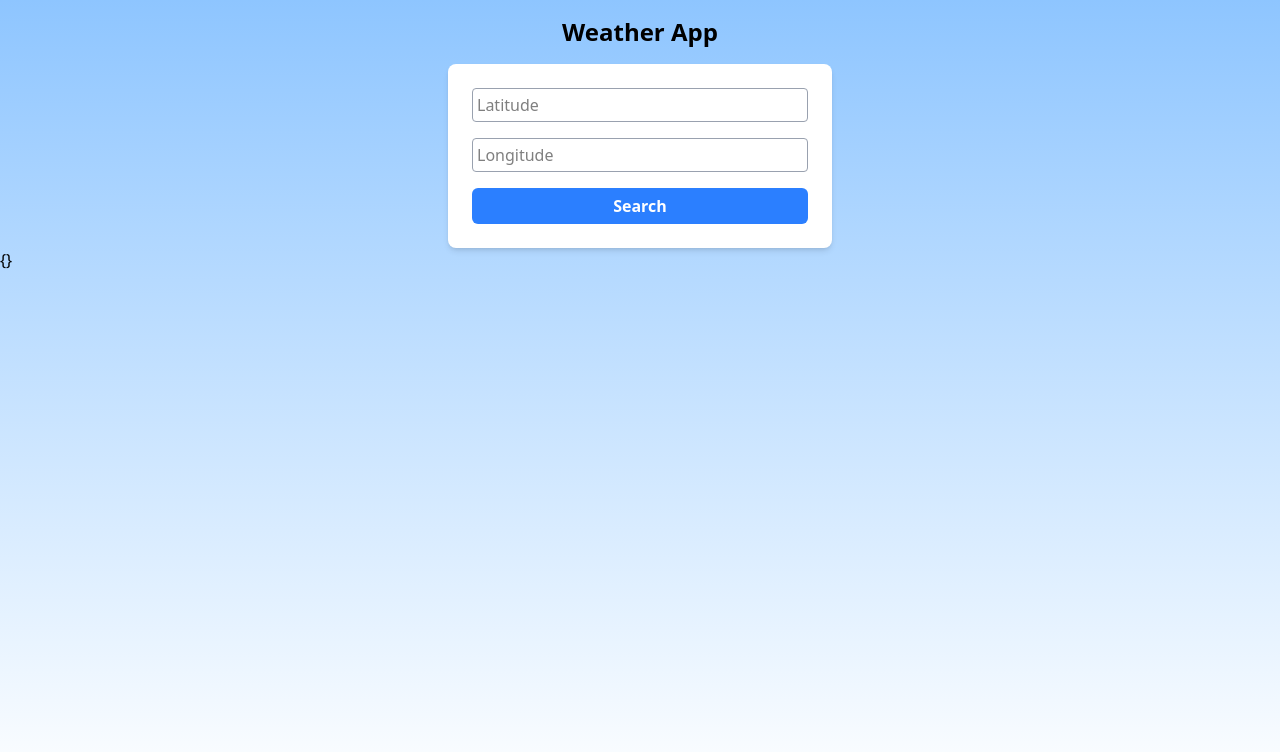
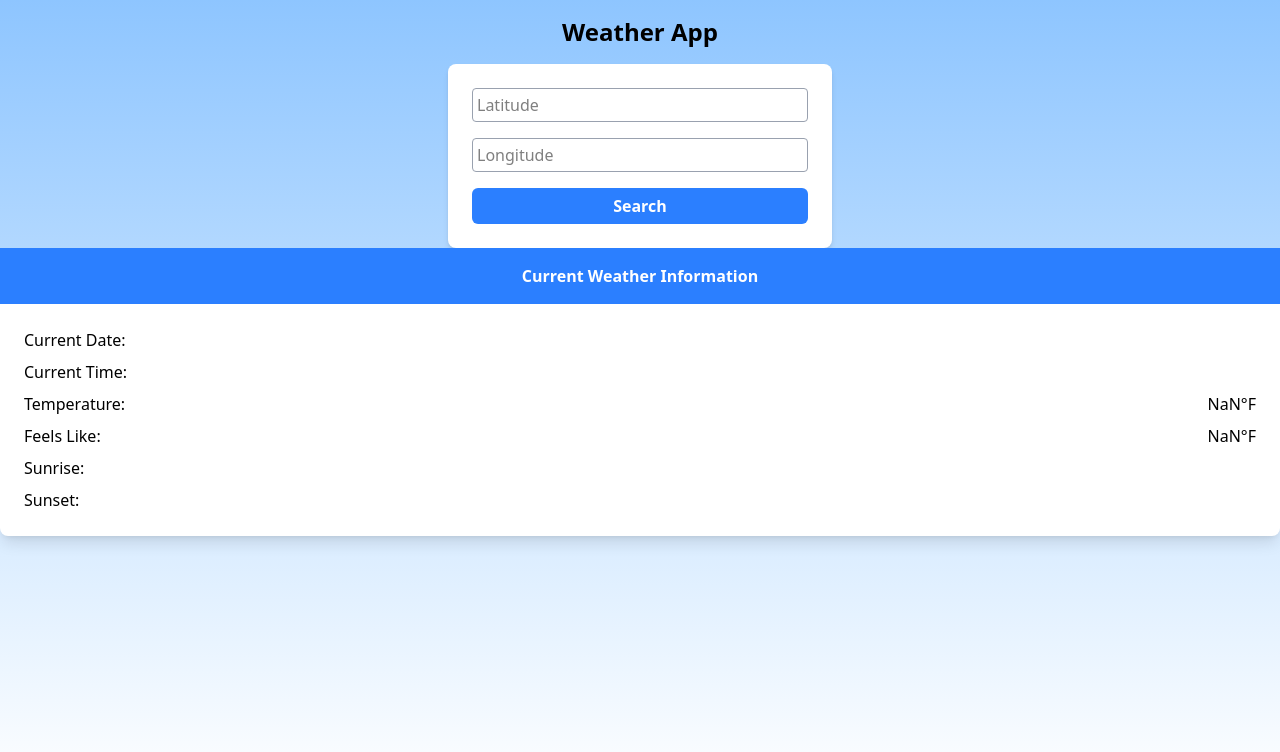
Before and after one commit to DaliborStoyanchov/react, a React (Vite) app in the folder weather-app/: page / in a window 1280 px wide. Shown: the top 752 px of the page. Built offline with nearby package versions, Linux system fonts and the light colour scheme.

Commit message:
feat: current weather ui

```diff
--- a/weather-app/src/App.tsx
+++ b/weather-app/src/App.tsx
@@ -1,6 +1,7 @@
 import Form from "./components/Form";
 import axios from "axios";
 import { useState } from "react";
+import CurrentWeatherCard from "./components/CurrentWeatherCard";
 
 const API_KEY = "651ceb7b7263ff6bcd065c9d935b4cc2";
 
@@ -10,6 +11,9 @@ const App = () => {
     longitude: 0,
   });
   const [currentData, setCurrentData] = useState({});
+  const [hourlyData, setHourlyData] = useState([]);
+  const [dailyData, setDailyData] = useState([]);
+  const [loading, setLoading] = useState(true);
 
   const handleLocationSearch = async (e: any) => {
     e.preventDefault();
@@ -18,7 +22,10 @@ const App = () => {
       https://api.openweathermap.org/data/3.0/oneca11?lat=${coordinates.latitude}&units=imperial&log=${coordinates.longitude}&appid=${API_KEY}
     `);
 
-    setCurrentData(response);
+    setCurrentData(response.data.current);
+    setHourlyData(response.data.hourly);
+    setDailyData(response.data.daily);
+    setLoading(false);
   };
 
   const handleChange = (e: any) => {
@@ -34,7 +41,8 @@ const App = () => {
           handleLocationSearch={handleLocationSearch}
         />
       </div>
-      <p> {JSON.stringify(currentData)}</p>
+      {/* {!loading && <CurrentWeatherCard weatherData={currentData} />} */}
+      <CurrentWeatherCard weatherData={currentData} />
     </div>
   );
 };
--- /dev/null
+++ b/weather-app/src/components/CurrentWeatherCard.tsx
@@ -0,0 +1,49 @@
+type CurrentWeatherCardProps = {
+  weatherData: {
+    temp: number;
+    feels_like: number;
+    dt: number;
+    sunrise: number;
+    sunset: number;
+  };
+};
+
+const CurrentWeatherCard = ({ weatherData }: CurrentWeatherCardProps) => {
+  return (
+    <div className="bg-white shadow-lg rounded-lg min-w-96">
+      <div className="bg-blue-500 text-white text-center py-4">
+        <h2 className="font-semibold">Current Weather Information</h2>
+      </div>
+      <div className="p-6">
+        <ul className="space-y-2">
+          <li className="flex justify-between">
+            <span>Current Date: </span>
+            <span>{weatherData.dt}</span>
+          </li>
+          <li className="flex justify-between">
+            <span>Current Time: </span>
+            <span>{weatherData.dt}</span>
+          </li>
+          <li className="flex justify-between">
+            <span>Temperature: </span>
+            <span>{Math.round(weatherData.temp)}°F</span>
+          </li>
+          <li className="flex justify-between">
+            <span>Feels Like: </span>
+            <span>{Math.round(weatherData.feels_like)}°F</span>
+          </li>
+          <li className="flex justify-between">
+            <span>Sunrise: </span>
+            <span>{weatherData.sunrise}</span>
+          </li>
+          <li className="flex justify-between">
+            <span>Sunset: </span>
+            <span>{weatherData.sunset}</span>
+          </li>
+        </ul>
+      </div>
+    </div>
+  );
+};
+
+export default CurrentWeatherCard;
```
